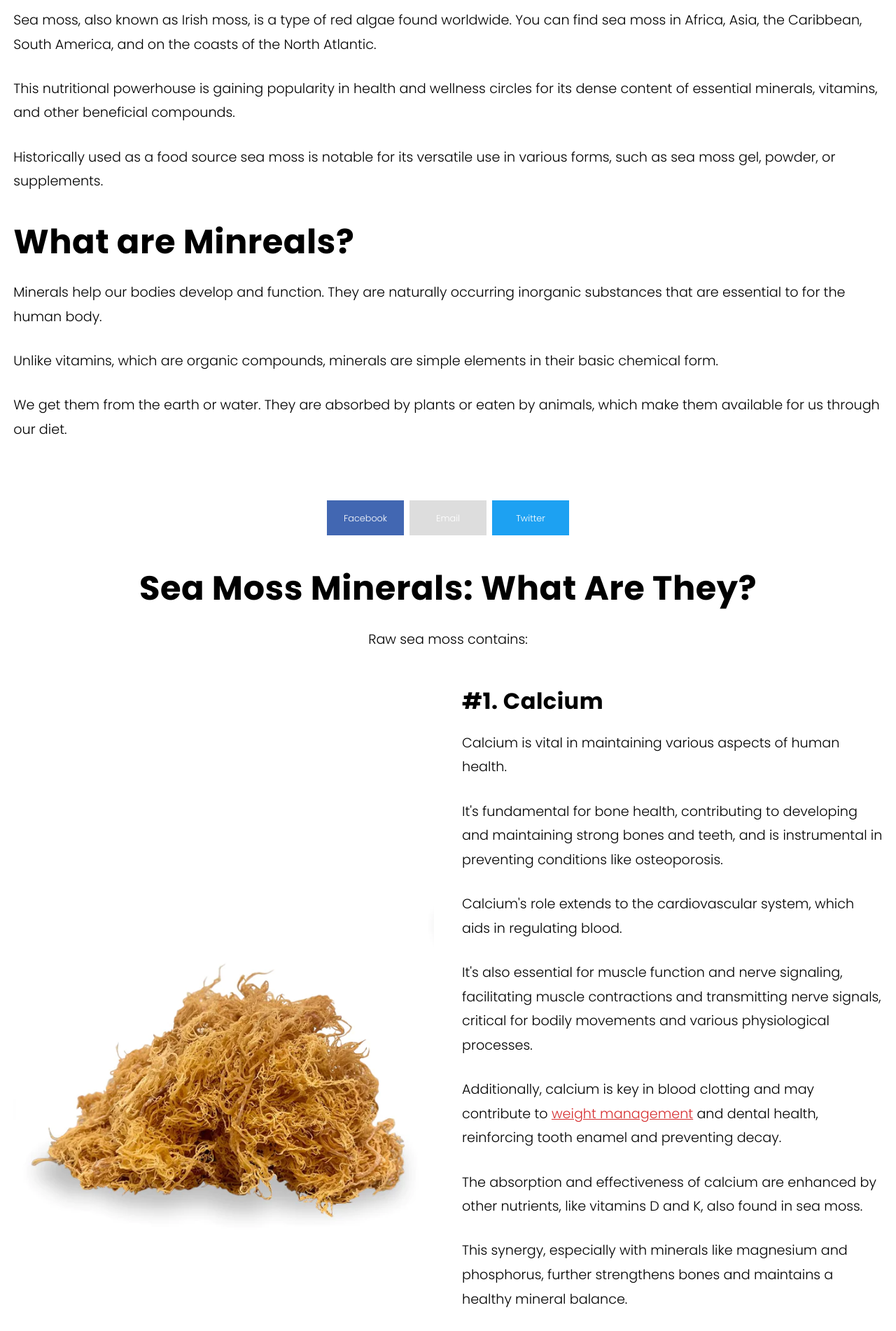
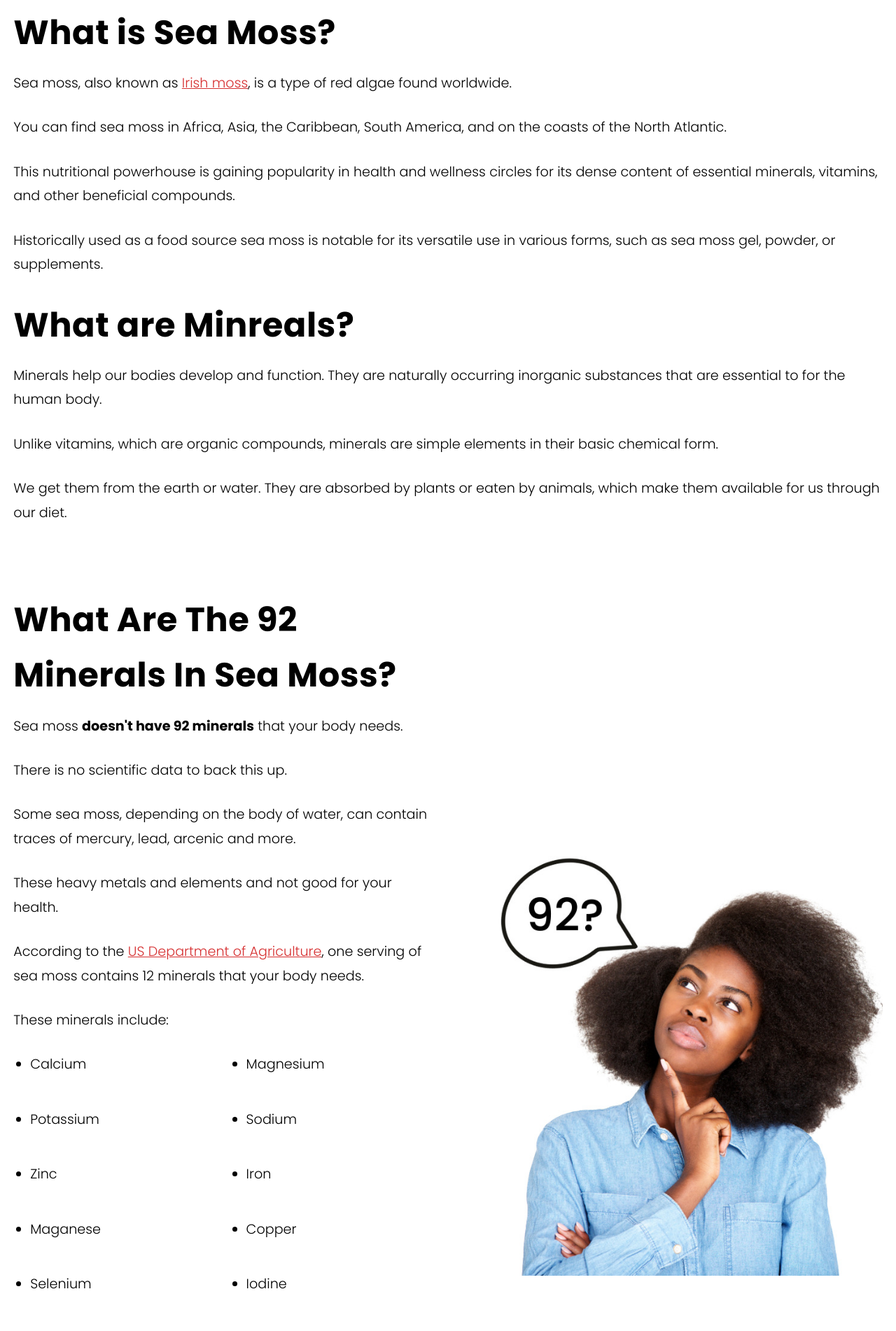
Before and after one commit to kgb4000/seamosswellnesscompany, a Next.js app: page /sea-moss-minerals in a window 1280 px wide. Shown: the part 880-2782 px from the top of the page at 70% size. Built offline with nearby package versions, Linux system fonts and the light colour scheme.

Commit message:
Added sea moss minerals page.

```diff
--- a/pages/sea-moss-minerals.js
+++ b/pages/sea-moss-minerals.js
@@ -27,16 +27,22 @@ const SeaMossMinerals = () => {
             alt="Sea moss minerals."
           />
         </div>
+        <ShareBtn shareLink={`https://seamosswellness.com/sea-moss-minerals`} />
       </Section>
+
       <Section>
         <div className="wide-container">
           <div className="grid-top">
             <div>
               <h2>What is Sea Moss?</h2>
               <p>
-                Sea moss, also known as Irish moss, is a type of red algae found
-                worldwide. You can find sea moss in Africa, Asia, the Caribbean,
-                South America, and on the coasts of the North Atlantic.
+                Sea moss, also known as{' '}
+                <Link href="/irish-moss-vs-sea-moss">Irish moss</Link>, is a
+                type of red algae found worldwide.
+              </p>
+              <p>
+                You can find sea moss in Africa, Asia, the Caribbean, South
+                America, and on the coasts of the North Atlantic.
               </p>
               <p>
                 This nutritional powerhouse is gaining popularity in health and
@@ -69,12 +75,78 @@ const SeaMossMinerals = () => {
           </div>
         </div>
       </Section>
-      <ShareBtn shareLink={`https://seamosswellness.com/sea-moss-minerals`} />
       <Section>
         <div className="wide-container">
-          <div className="section-header">
-            <h2>Sea Moss Minerals: What Are They?</h2>
-            <p>Raw sea moss contains:</p>
+          <div className="grid">
+            <img
+              src="/images/sea-moss-92-minerals.jpeg"
+              alt="Sea moss minerals."
+              className="grid-image-2"
+            />
+            <div>
+              <h2>What Are The 92 Minerals In Sea Moss?</h2>
+              <p>
+                Sea moss <b>doesn't have 92 minerals</b> that your body needs.
+              </p>
+              <p>There is no scientific data to back this up.</p>
+              <p>
+                Some sea moss, depending on the body of water, can contain
+                traces of mercury, lead, arcenic and more.
+              </p>
+              <p>
+                These heavy metals and elements and not good for your health.
+              </p>
+
+              <p>
+                According to the{' '}
+                <a
+                  href="https://fdc.nal.usda.gov/fdc-app.html#/food-details/168456/nutrients"
+                  target="_blank"
+                >
+                  US Department of Agriculture
+                </a>
+                , one serving of sea moss contains 12 minerals that your body
+                needs.
+              </p>
+              <p>These minerals include:</p>
+              <ul className="grid">
+                <li>Calcium</li>
+                <li>Magnesium</li>
+                <li>Potassium</li>
+                <li>Sodium</li>
+                <li>Zinc</li>
+                <li>Iron</li>
+                <li>Maganese</li>
+                <li>Copper</li>
+                <li>Selenium</li>
+                <li>Iodine</li>
+                <li>Sulfur</li>
+                <li>Phosphorus</li>
+              </ul>
+              <p>
+                The myth of sea moss containing 92 minerals might be attributed
+                to marketing strategies rather than factual evidence.
+              </p>
+              <p>
+                This false marketing emphasises the need for consumers to
+                critically assess health claims and seek information from
+                credible sources.
+              </p>
+            </div>
+          </div>
+        </div>
+      </Section>
+      <Section>
+        <div className="wide-container">
+          <div className="section-header grid">
+            <img
+              src="/images/raw-green-sea-moss.webp"
+              alt="raw-green-sea-moss"
+              className="grid-image-2"
+            />
+            <h2>
+              Sea Moss Minerals: What Are They and What Do They Do For You Body?
+            </h2>
           </div>
           <div className="grid">
             <img
@@ -83,7 +155,7 @@ const SeaMossMinerals = () => {
               className="grid-image-1"
             />
             <div className="grid-text-1">
-              <h3>#1. Calcium</h3>
+              <h3>#1. Calcium (7.2mg)</h3>
               <p>
                 Calcium is vital in maintaining various aspects of human health.
               </p>
@@ -93,8 +165,14 @@ const SeaMossMinerals = () => {
                 preventing conditions like osteoporosis.
               </p>
               <p>
-                Calcium's role extends to the cardiovascular system, which aids
-                in regulating blood.
+                Calcium's role extends to the{' '}
+                <a
+                  href="https://www.ncbi.nlm.nih.gov/pmc/articles/PMC5620030/"
+                  target="_blank"
+                >
+                  cardiovascular system
+                </a>
+                , which aids in regulating blood.
               </p>
               <p>
                 It's also essential for muscle function and nerve signaling,
@@ -157,7 +235,14 @@ const SeaMossMinerals = () => {
               </p>
               <p>
                 It also contributes significantly to bone health, working with
-                calcium to strengthen bones and prevent osteoporosis.
+                calcium to{' '}
+                <a
+                  href="https://www.ncbi.nlm.nih.gov/pmc/articles/PMC4586582/"
+                  target="_blank"
+                >
+                  strengthen bones
+                </a>{' '}
+                and prevent osteoporosis.
               </p>
               <p>
                 For mental health, magnesium is known to regulate
@@ -176,10 +261,13 @@ const SeaMossMinerals = () => {
                 absorption and effectiveness.
               </p>
               <p>
-                For instance, vitamin D in sea moss can improve the body’s
-                ability to absorb and utilize magnesium. This synergistic
-                relationship is crucial for optimizing the benefits of both
-                nutrients.
+                For instance,{' '}
+                <a href="https://pubmed.ncbi.nlm.nih.gov/29480918/">
+                  vitamin D
+                </a>{' '}
+                in sea moss can improve the body’s ability to absorb and utilize
+                magnesium. This synergistic relationship is crucial for
+                optimizing the benefits of both nutrients.
               </p>
               <p>
                 Moreover, magnesium helps regulate calcium and potassium levels,
@@ -213,8 +301,11 @@ const SeaMossMinerals = () => {
               </p>
               <p>
                 Potassium is also key in maintaining a healthy cardiovascular
-                system; it helps regulate heart rate and blood pressure,
-                reducing the risk of stroke and heart-related issues.
+                system; it helps regulate heart rate and{' '}
+                <Link href="/sea-moss-blood-pressure" target="_blank">
+                  blood pressure
+                </Link>
+                , reducing the risk of stroke and heart-related issues.
               </p>
               <p>
                 This mineral aids in muscle function, including smooth muscle
@@ -236,10 +327,6 @@ const SeaMossMinerals = () => {
                 Incorporating sea moss into the diet provides a natural source
                 of potassium, which is especially beneficial given its synergy
                 with other minerals and nutrients.
-              </p>
-              <p>
-                For instance, the balance of potassium with sodium in sea moss
-                helps in managing and maintaining optimal blood pressure levels.
               </p>
               <p>
                 This balance is crucial as high sodium intake, common in many
@@ -826,7 +913,7 @@ const SeaMossMinerals = () => {
               </p>
             </div>
           </div>
-          <div className="grid">
+          {/* <div className="grid">
             <img
               src="/images/raw-purple-sea-moss.webp"
               alt="Raw purple sea moss."
@@ -877,7 +964,7 @@ const SeaMossMinerals = () => {
                 profile.
               </p>
             </div>
-          </div>
+          </div> */}
         </div>
         <ShareBtn shareLink={`https://seamosswellness.com/sea-moss-minerals`} />
       </Section>
@@ -895,8 +982,15 @@ const Section = styled.section`
     padding: 0 1.2em;
   }
 
+  ul.grid {
+    margin-left: 1.5em;
+    margin-bottom: 2em;
+    li {
+      margin-bottom: 0.2em;
+    }
+  }
+
   .section-header {
-    text-align: center;
   }
 
   .grid {
```
Also changed, not shown: public/images/sea-moss-92-minerals.jpeg (added).
